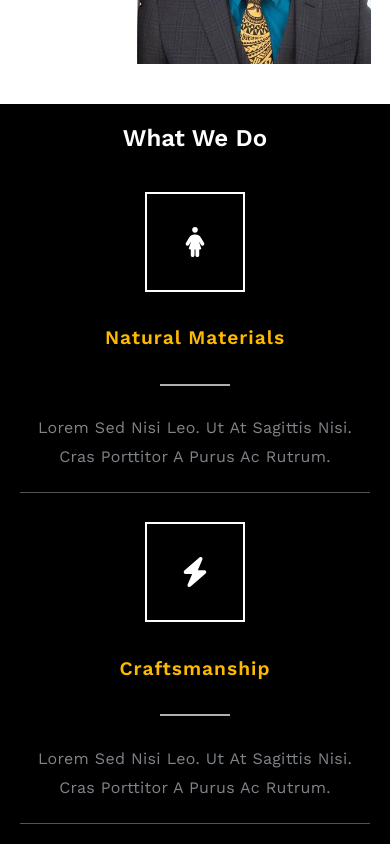
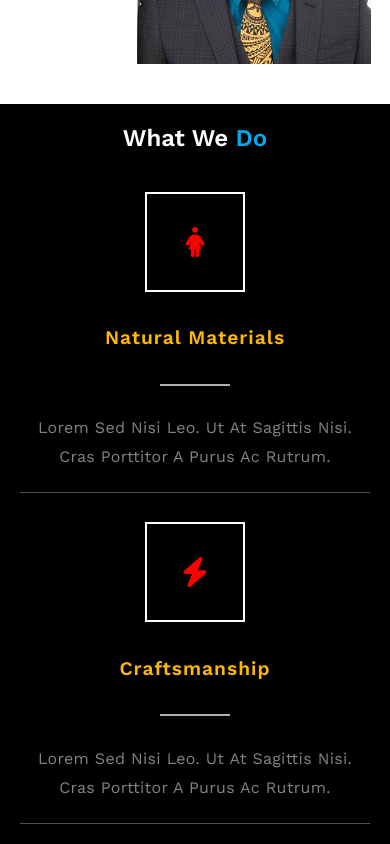
Before and after one commit to Dipsaint1/Exquisite-Couture, a React (Create React App) app: page / in a window 390 px wide. Shown: the part 1540-2384 px from the top of the page. Built offline with nearby package versions, Linux system fonts and the light colour scheme; a web font is replaced by a local one.

Commit message:
updated herosection

```diff
--- a/src/App.css
+++ b/src/App.css
@@ -10,6 +10,5 @@
   box-sizing: border-box;
   /* font-family: 'Poppins', sans-serif; */
   font-family: 'Work Sans', sans-serif;
-  color: #fff;
-
+  /* color: #fff; */
 }
--- a/src/components/Services.jsx
+++ b/src/components/Services.jsx
@@ -7,6 +7,21 @@ import Service from '../components/utils/service.json'
 const Services = () => {
   const [isHover, setIsHover] = useState(false);
   const icons = [ faFemale, faBolt, faThumbsUp, faScissors, faThumbTack, faFireExtinguisher ];
+
+  const mouseOver = (e) => {
+    console.dir(e.target.children[0]);
+    e.target.children[0].style.backgroundColor = '#fff';
+    e.target.children[1].style.color = '#fff';
+    e.target.children[2].style.color = '#fff';
+    e.target.children[3].style.color = '#fff';
+  }
+
+  const mouseOut = (e) => {
+    e.target.children[0].style.backgroundColor = 'inherit';
+    e.target.children[1].style.color = '#ffb900';
+    e.target.children[2].style.color = '#b4afaf';
+    e.target.children[3].style.color = '#808489';
+  }
 
   return (
     <section id='services'>
@@ -18,15 +33,16 @@ const Services = () => {
           {
             Service.map(item => {
               return(
-                <div onMouseEnter={() => setIsHover(true)} onMouseLeave={() => setIsHover(false)}  className="content-wrapper">
+                <div key={item.id} onMouseEnter={mouseOver} onMouseLeave={mouseOut}  className="content-wrapper">
                   <div style={{
-                    backgroundColor: isHover? '#fff': 'inherit',
-                    transition: isHover? '1.5s ease-in-out': '0s'
-                    }} class className="icon-wrapper">
-                    <FontAwesomeIcon style={{ color: 'red' }} className='icon' icon={icons[item.id]} />
+                    backgroundColor:'inherit',
+                    transition: '1.5s ease-in-out'
+                    }} className="icon-wrapper">
+                    <FontAwesomeIcon style={{ color:'red' }} className='icon' icon={icons[item.id]} />
                   </div>
                   <h5>{item.header}</h5>
-                  <span style={{backgroundColor: isHover? '#fff': '#b4afaf'}}></span>
+                  {/* <span style={{backgroundColor: isHover? '#fff': '#b4afaf'}}></span> */}
+                  <span style={{backgroundColor:'#b4afaf'}}></span>
                   <p style={{color: isHover? '#fff': '#808489'}}>{item.text}</p>
                 </div>
               )
--- a/src/sass/services.scss
+++ b/src/sass/services.scss
@@ -9,6 +9,11 @@
 
     .title{
       text-align: center;
+      color: #fff;
+
+      & > span{
+        color: #00acee;
+      }
     }
 
     main{
@@ -40,7 +45,6 @@
 
     .content-wrapper > h5{
       color: #ffb900;
-      opacity: 1;
       font-size: 1.2em;
       letter-spacing: 1px;
       margin: 1.8em 0 1.8em 0;
@@ -77,15 +81,7 @@
       border: solid #fff 2px;
     }
 
-
-    // .icon {
-    //   * {
-    //     color: red;
-    //   }
-    // }
-
     .icon{
-      color: yellow !important;
       width: 30px;
       height: 30px;
     }
```
